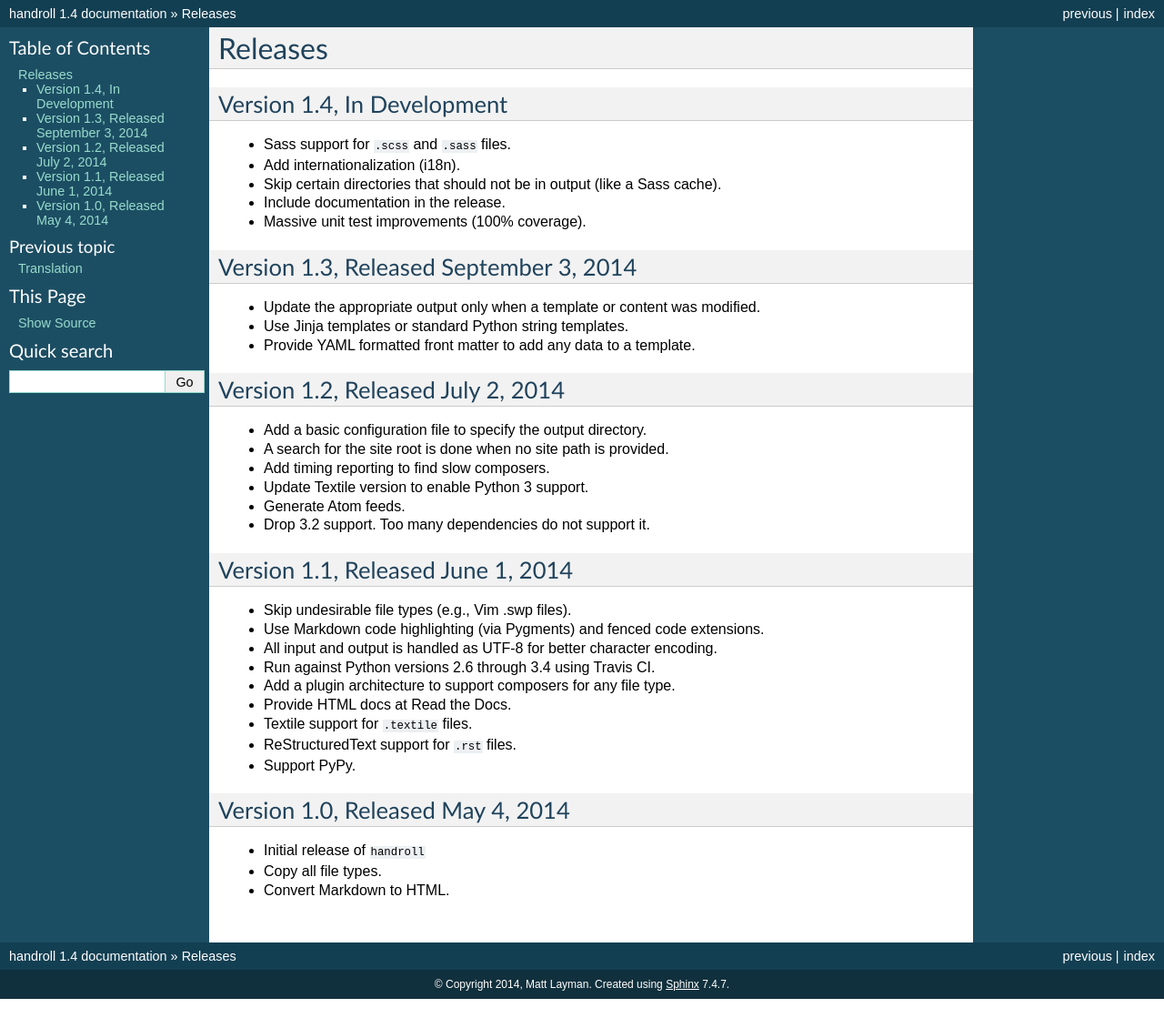
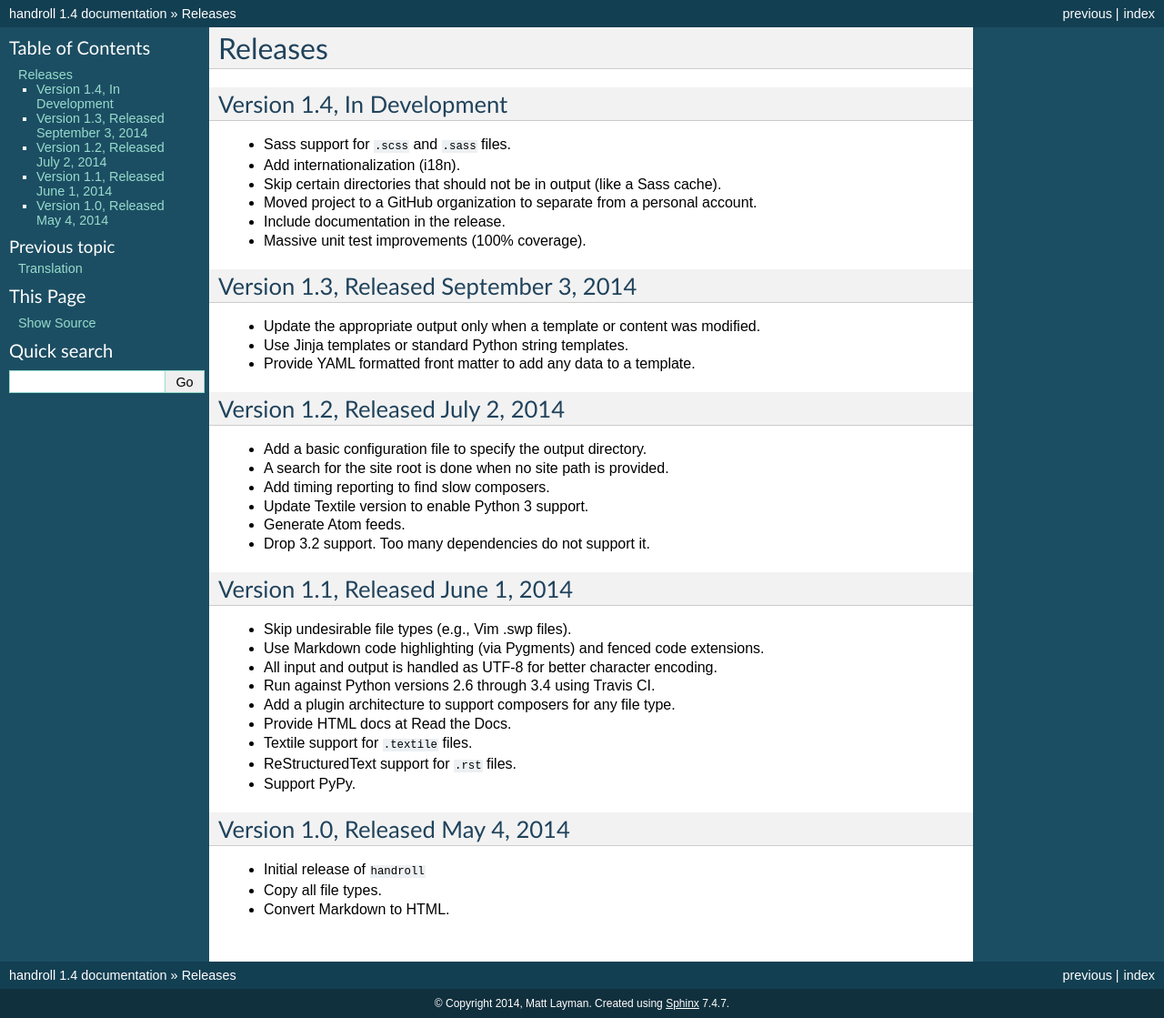
Before and after one commit to handroll/handroll, a Sphinx documentation site: the page built from docs/releases.rst, in a window 1280 px wide. Shown: the whole page at 91% size. Built offline with Sphinx 7.4.7, drawn with Linux system fonts in a browser that asks for light colours; before the commit the page ends 1098 px from its top, so only the background shows below that.

Commit message:
Note that handroll moved to a GitHub organization.

```diff
--- a/docs/releases.rst
+++ b/docs/releases.rst
@@ -7,6 +7,7 @@
 * Sass support for ``.scss`` and ``.sass`` files.
 * Add internationalization (i18n).
 * Skip certain directories that should not be in output (like a Sass cache).
+* Moved project to a GitHub organization to separate from a personal account.
 * Include documentation in the release.
 * Massive unit test improvements (100% coverage).
 
```
